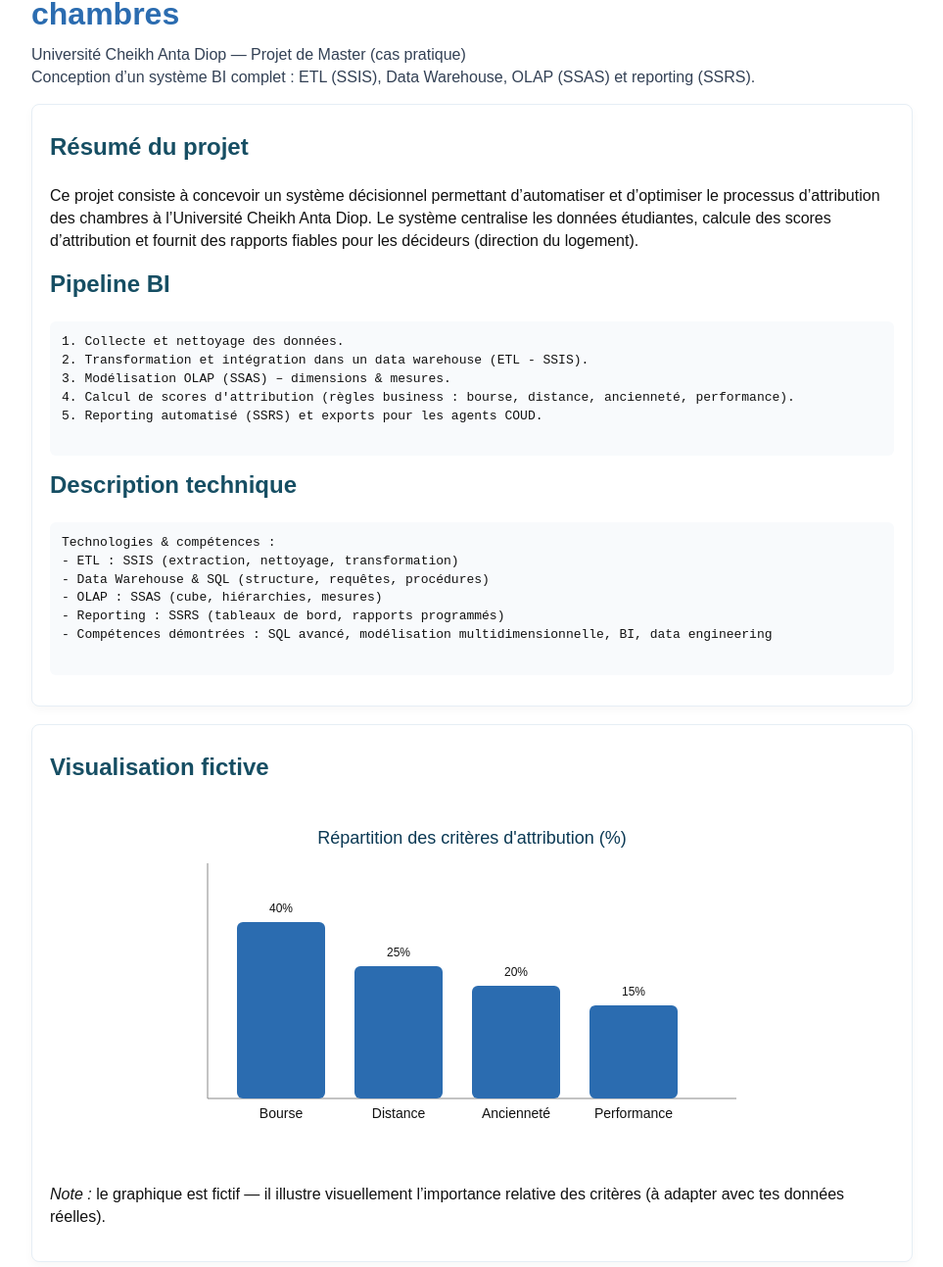
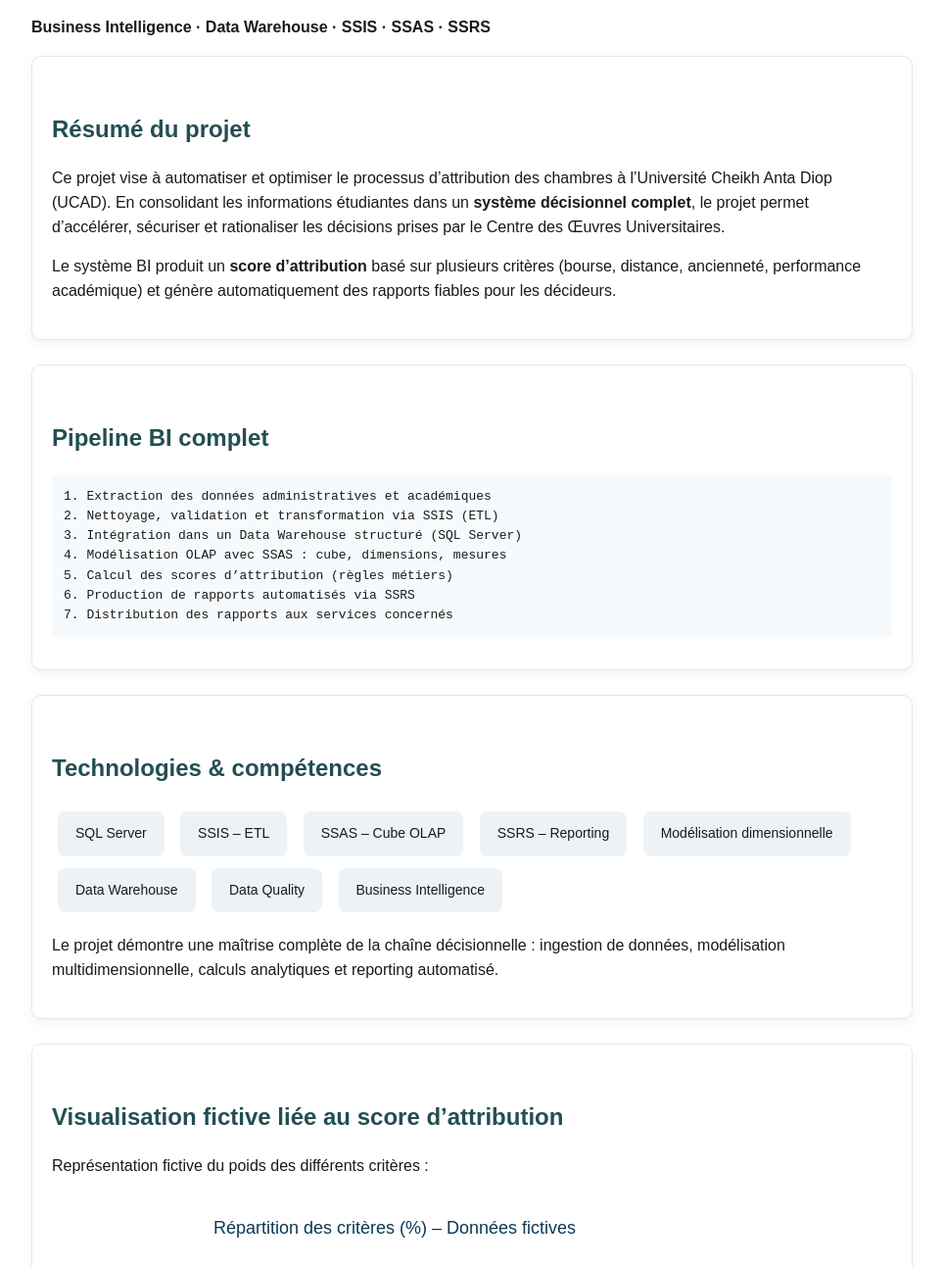
Before and after one commit to woly1011/Woly.sarr, a plain HTML site: page portfolio/Projet_Attribution_Chambres.html in a window 1280 px wide. Shown: the part 85-1378 px from the top of the page at 98% size, without its empty margins (158-1121 px from the left). Drawn offline with Linux system fonts and the light colour scheme.

Commit message:
Update Projet_Attribution_Chambres.html

```diff
--- a/portfolio/Projet_Attribution_Chambres.html
+++ b/portfolio/Projet_Attribution_Chambres.html
@@ -1,60 +1,93 @@
 <!doctype html>
 <html lang="fr">
 <head>
-<meta charset="utf-8" />
+<meta charset="utf-8">
 <title>Portfolio – Système décisionnel d’attribution des chambres (UCAD)</title>
-<meta name="viewport" content="width=device-width,initial-scale=1" />
+<meta name="viewport" content="width=device-width, initial-scale=1">
 <style>
-  body{font-family: Arial, Helvetica, sans-serif; max-width: 900px; margin: 30px auto; color:#111; line-height:1.45;}
-  header h1{color:#2b6cb0; margin:0 0 6px 0;}
-  header p.lead{color:#334155; margin-top:0}
-  .card{background:#fff; border:1px solid #e6eef5; padding:18px; border-radius:8px; box-shadow: 0 4px 10px rgba(15,23,42,0.03); margin-bottom:18px;}
-  h2{color:#164e63; margin-top:8px}
-  pre{background:#f8fafc; padding:12px; border-radius:6px; overflow:auto}
-  .chart{text-align:center; margin: 10px 0 20px 0;}
-  footer{font-size:0.9em; color:#475569; text-align:center; margin-top:30px}
+    body { font-family: Arial, sans-serif; margin: 30px auto; max-width: 900px; line-height: 1.55; color: #1a1a1a; }
+    h1 { color: #2b6cb0; }
+    h2 { color: #234e52; margin-top: 35px; }
+    .card {
+        border: 1px solid #e2e8f0;
+        padding: 20px;
+        border-radius: 10px;
+        background: #ffffff;
+        box-shadow: 0px 4px 12px rgba(0,0,0,0.05);
+        margin-bottom: 25px;
+    }
+    pre { background: #f7fafc; padding: 12px; border-radius: 6px; overflow-x: auto; }
+    .metric {
+        display: inline-block;
+        padding: 12px 18px;
+        background: #edf2f7;
+        border-radius: 8px;
+        margin: 6px;
+        font-size: 14px;
+    }
+    footer { color: #475569; text-align: center; font-size: 0.85em; margin-top: 40px; }
 </style>
 </head>
 <body>
-<header>
-  <h1>Projet Data : Système décisionnel d’attribution des chambres</h1>
-  <p class="lead">Université Cheikh Anta Diop — Projet de Master (cas pratique)<br>
-  Conception d’un système BI complet : ETL (SSIS), Data Warehouse, OLAP (SSAS) et reporting (SSRS).</p>
-</header>
 
+<h1>Projet BI – Attribution des chambres à l’UCAD</h1>
+<p><strong>Business Intelligence · Data Warehouse · SSIS · SSAS · SSRS</strong></p>
+
+<!-- RÉSUMÉ -->
 <section class="card">
 <h2>Résumé du projet</h2>
 <p>
-    Ce projet consiste à concevoir un système décisionnel permettant d’automatiser et d’optimiser
-    le processus d’attribution des chambres à l’Université Cheikh Anta Diop. Le système centralise
-    les données étudiantes, calcule des scores d’attribution et fournit des rapports fiables pour les
-    décideurs (direction du logement).
+Ce projet vise à automatiser et optimiser le processus d’attribution des chambres à
+l’Université Cheikh Anta Diop (UCAD). En consolidant les informations étudiantes dans un
+<strong>système décisionnel complet</strong>, le projet permet d’accélérer, sécuriser et rationaliser les
+décisions prises par le Centre des Œuvres Universitaires.
 </p>
 
-  <h2>Pipeline BI</h2>
+<p>
+Le système BI produit un <strong>score d’attribution</strong> basé sur plusieurs critères
+(bourse, distance, ancienneté, performance académique) et génère automatiquement des
+rapports fiables pour les décideurs.
+</p>
+</section>
+
+<!-- PIPELINE BI -->
+<section class="card">
+<h2>Pipeline BI complet</h2>
 <pre>
-1. Collecte et nettoyage des données.
-2. Transformation et intégration dans un data warehouse (ETL - SSIS).
-3. Modélisation OLAP (SSAS) – dimensions & mesures.
-4. Calcul de scores d'attribution (règles business : bourse, distance, ancienneté, performance).
-5. Reporting automatisé (SSRS) et exports pour les agents COUD.
-  </pre>
-
-  <h2>Description technique</h2>
-  <pre>
-Technologies & compétences :
-- ETL : SSIS (extraction, nettoyage, transformation)
-- Data Warehouse & SQL (structure, requêtes, procédures)
-- OLAP : SSAS (cube, hiérarchies, mesures)
-- Reporting : SSRS (tableaux de bord, rapports programmés)
-- Compétences démontrées : SQL avancé, modélisation multidimensionnelle, BI, data engineering
+1. Extraction des données administratives et académiques
+2. Nettoyage, validation et transformation via SSIS (ETL)
+3. Intégration dans un Data Warehouse structuré (SQL Server)
+4. Modélisation OLAP avec SSAS : cube, dimensions, mesures
+5. Calcul des scores d’attribution (règles métiers)
+6. Production de rapports automatisés via SSRS
+7. Distribution des rapports aux services concernés
 </pre>
 </section>
 
+<!-- COMPÉTENCES -->
 <section class="card">
-  <h2>Visualisation fictive</h2>
-  <div class="chart">
-    <!-- SVG intégré (copie de critere_chart.svg) -->
+<h2>Technologies & compétences</h2>
+
+<div class="metric">SQL Server</div>
+<div class="metric">SSIS – ETL</div>
+<div class="metric">SSAS – Cube OLAP</div>
+<div class="metric">SSRS – Reporting</div>
+<div class="metric">Modélisation dimensionnelle</div>
+<div class="metric">Data Warehouse</div>
+<div class="metric">Data Quality</div>
+<div class="metric">Business Intelligence</div>
+
+<p>
+Le projet démontre une maîtrise complète de la chaîne décisionnelle : ingestion de données,
+modélisation multidimensionnelle, calculs analytiques et reporting automatisé.
+</p>
+</section>
+
+<!-- VISUALISATION FICTIVE -->
+<section class="card">
+<h2>Visualisation fictive liée au score d’attribution</h2>
+<p>Représentation fictive du poids des différents critères :</p>
+
 <svg xmlns="http://www.w3.org/2000/svg" width="700" height="360" viewBox="0 0 700 360">
   <style>
     .bg{fill:#ffffff}
@@ -63,30 +96,56 @@ Technologies & compétences :
     .val{font:12px sans-serif; fill:#111}
   </style>
   <rect class="bg" width="700" height="360"/>
-      <line x1="80" y1="300" x2="620" y2="300" stroke="#888" stroke-width="1"/>
-      <line x1="80" y1="60" x2="80" y2="300" stroke="#888" stroke-width="1"/>
+  <!-- bars -->
   <rect class="bar" x="110" y="120" width="90" height="180" rx="6"/>
   <text class="val" x="155" y="110" text-anchor="middle">40%</text>
   <text class="label" x="155" y="320" text-anchor="middle">Bourse</text>
+
   <rect class="bar" x="230" y="165" width="90" height="135" rx="6"/>
   <text class="val" x="275" y="155" text-anchor="middle">25%</text>
   <text class="label" x="275" y="320" text-anchor="middle">Distance</text>
+
   <rect class="bar" x="350" y="185" width="90" height="115" rx="6"/>
   <text class="val" x="395" y="175" text-anchor="middle">20%</text>
   <text class="label" x="395" y="320" text-anchor="middle">Ancienneté</text>
+
   <rect class="bar" x="470" y="205" width="90" height="95" rx="6"/>
   <text class="val" x="515" y="195" text-anchor="middle">15%</text>
   <text class="label" x="515" y="320" text-anchor="middle">Performance</text>
+
   <text x="350" y="40" text-anchor="middle" font-family="sans-serif" font-size="18" fill="#0b3954">
-        Répartition des critères d'attribution (%)
+    Répartition des critères (%) – Données fictives
   </text>
 </svg>
-  </div>
-  <p><em>Note :</em> le graphique est fictif — il illustre visuellement l’importance relative des critères (à adapter avec tes données réelles).</p>
+
+<p><em>Note : ceci est un graphique fictif pour illustrer la structure du système BI.</em></p>
+</section>
+
+<!-- RÉSULTATS -->
+<section class="card">
+<h2>Résultats du projet</h2>
+<ul>
+  <li>Automatisation complète de la chaîne décisionnelle</li>
+  <li>Réduction du temps de traitement des dossiers</li>
+  <li>Transparence et traçabilité des critères d’attribution</li>
+  <li>Production de rapports fiables pour les décideurs UCAD</li>
+  <li>Système extensible et maintenable (nouveaux critères possibles)</li>
+</ul>
+</section>
+
+<!-- VERSION CV -->
+<section class="card">
+<h2>Version courte pour CV / LinkedIn</h2>
+<p>
+Conception d’un système décisionnel complet pour l’attribution des chambres à l’UCAD : ETL (SSIS),
+Data Warehouse (SQL Server), cube OLAP (SSAS), reporting automatisé (SSRS) et calcul du score
+d’attribution via règles métiers.
+</p>
 </section>
 
 <footer>
-  <p>Version portfolio générée à partir du mémoire UCAD (W. Sarr). Pour ajouter ton nom, remplace le titre et la section contact.</p>
+Page portfolio – Projet UCAD (BI) — Woly SARR
 </footer>
+
 </body>
 </html>
```
Lines whose indentation alone changed are shown as unchanged.
